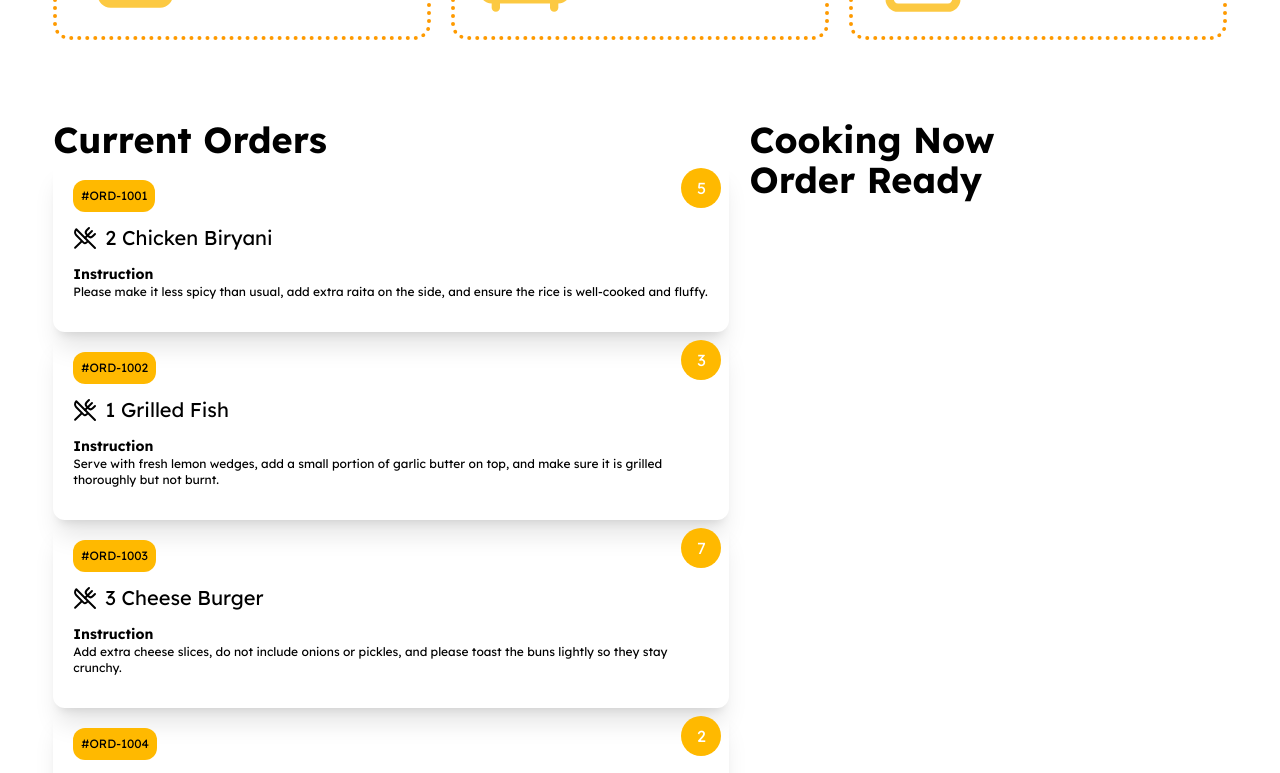
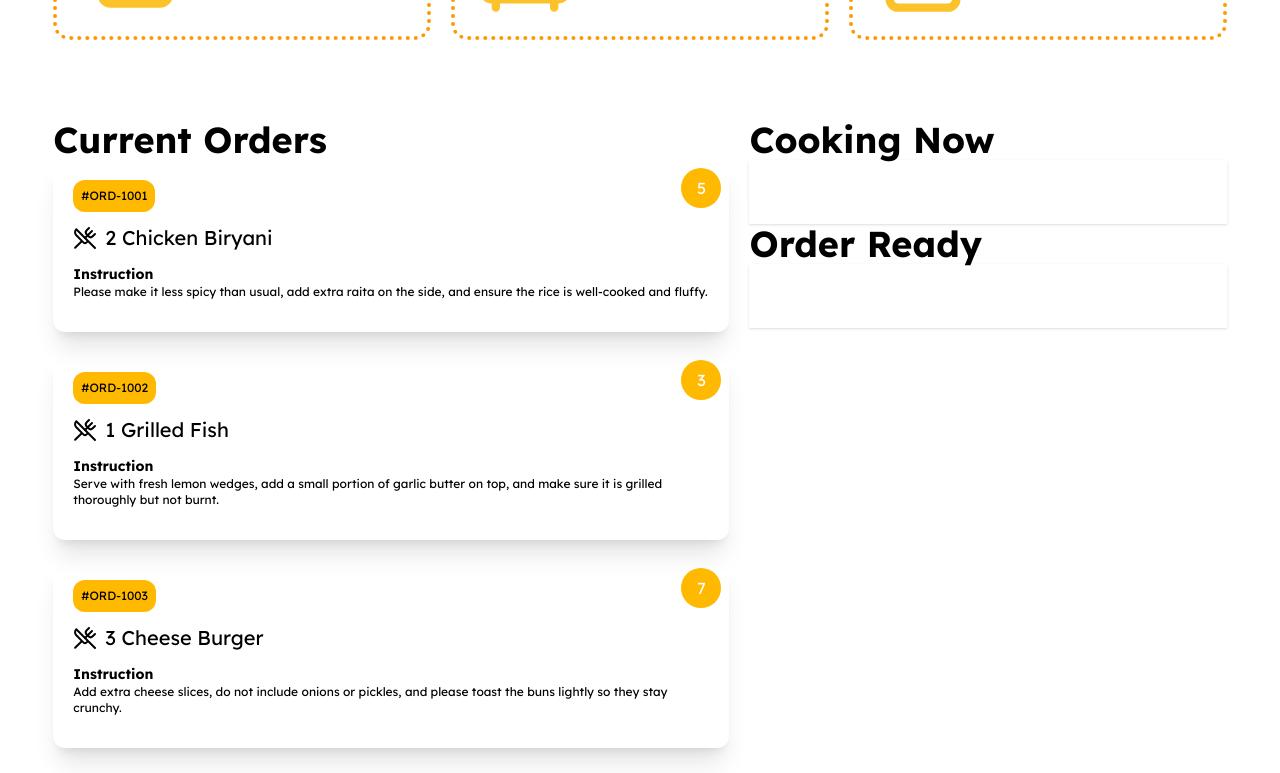
Before and after one commit to masrafi143/taxi-kitchen, a React (Vite) app: page / in a window 1280 px wide. Shown: the part 380-1153 px from the top of the page. Built offline with nearby package versions, Linux system fonts and the light colour scheme; a web font is replaced by a local one.

Commit message:
add cooking-now section

```diff
--- a/src/components/OrderContainers.jsx
+++ b/src/components/OrderContainers.jsx
@@ -1,6 +1,8 @@
 import React, { use, useState } from "react";
 import States from "./States";
 import OrderCard from "./cards/orderCard";
+import { toast } from "react-toastify";
+import CookingCard from "./cards/CookingCars";
 
 const OrderContainers = ({ orderPromise }) => {
   const data = use(orderPromise);
@@ -9,6 +11,17 @@
   const [orders, setOrders] = useState(data);
   const [cookingItems, setCookingItems] = useState([]);
   const [readyItems, setReadyItems] = useState([]);
+
+  const handleOrders = (order) => {
+    const isExist = cookingItems.find((item) => item.id == order.id);
+    if (isExist) {
+      toast.error("Order is already cooking.");
+      return;
+    }
+    const newCookingItems = [...cookingItems, order];
+    setCookingItems(newCookingItems);
+    console.log(newCookingItems);
+  };
 
   return (
     <div>
@@ -19,18 +32,28 @@
       />
       <div className="grid grid-cols-1 lg:grid-cols-12 w-11/12 mx-auto py-10 gap-5">
         <div className="lg:col-span-7">
-            <h2 className="text-4xl font-bold">Current Orders</h2>
-            {
-                orders.map((order) => (
-                    <OrderCard order={order}/>
-                ))
-            }
+          <h2 className="text-4xl font-bold">Current Orders</h2>
+          <div className="space-y-5">
+            {orders.map((order) => (
+              <OrderCard
+                key={order.id}
+                handleOrders={handleOrders}
+                order={order}
+              />
+            ))}
+          </div>
         </div>
         <div className="lg:col-span-5">
-            <div>
-                <h2 className="text-4xl font-bold">Cooking Now</h2>
-                <h2 className="text-4xl font-bold">Order Ready</h2>
+          <div>
+            <h2 className="text-4xl font-bold">Cooking Now</h2>
+            <div className="shadow p-8 space-y-5">
+              {cookingItems.map((order) => (
+                <CookingCard key={order.id} order={order} />
+              ))}
             </div>
+            <h2 className="text-4xl font-bold">Order Ready</h2>
+            <div className="shadow p-8 space-y-5">{}</div>
+          </div>
         </div>
       </div>
     </div>
--- /dev/null
+++ b/src/components/cards/CookingCars.jsx
@@ -0,0 +1,37 @@
+const CookingCard = ({ order, handleCooking }) => {
+  // Mock data
+
+  return (
+    <div
+      className="rounded-xl p-5 shadow hover:shadow-lg"
+      style={{
+        background: "linear-gradient(#ffffff70, #FCB700), url('/cook-bg.gif')",
+      }}
+    >
+      {/* Title */}
+      <h3 className="text-xl font-bold text-primary mb-2">
+        {order.order_title}
+      </h3>
+
+      {/* Quantity */}
+      <p className="text-lg font-semibold">
+        Quantity: <span className="text-gray-700">{order.quantity}</span>
+      </p>
+
+      {/* Special Instruction */}
+      <p className="text-xs text-gray-600 mt-2 italic">
+        {order.special_instruction}
+      </p>
+
+      {/* Static Button */}
+      <button
+        onClick={() => handleCooking(order)}
+        className="px-6 mt-3 py-1 shadow text-sm hover:bg-black hover:text-white bg-white cursor-pointer rounded-xl"
+      >
+        Cooked?
+      </button>
+    </div>
+  );
+};
+
+export default CookingCard;
--- a/src/components/cards/OrderCard.jsx
+++ b/src/components/cards/OrderCard.jsx
@@ -1,10 +1,10 @@
 import { UtensilsCrossed } from "lucide-react";
 
-const OrderCard = ({order}) => {
+const OrderCard = ({order, handleOrders}) => {
 
 
   return (
-    <div className="p-5 rounded-xl shadow-xl relative space-y-3">
+    <div onClick={()=>handleOrders(order)} className="p-5 rounded-xl shadow-xl relative space-y-3">
       {/* Order Number */}
       <p className="text-xs bg-amber-400 p-2 inline-block rounded-xl">
         #{order.order_no}
```
Also changed, not shown: public/cook-bg.gif (renamed from src/assets/cook-bg.gif).
